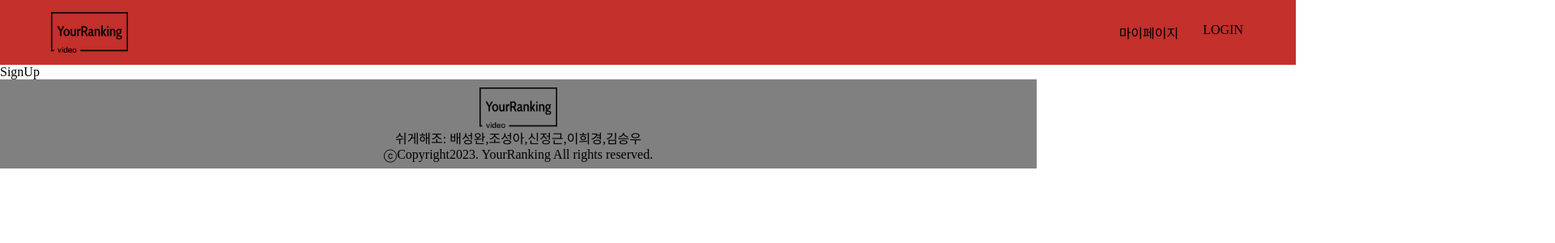
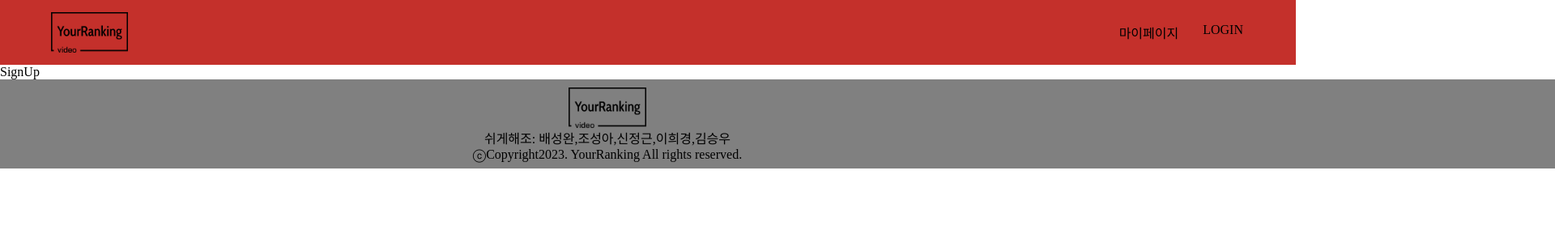
Before and after one commit to baesee0806/YourRankingVideo, a React (Create React App) app: page /signUp in a window 1280 px wide. Shown: the top 300 px of the page at 81% size, 1920 px wide, since content can reach past the window. Built offline with nearby package versions, Linux system fonts and the light colour scheme.

Commit message:
Update Footer.jsx

```diff
--- a/src/layout/Footer.jsx
+++ b/src/layout/Footer.jsx
@@ -19,7 +19,7 @@ export const Logo = styled.img`
 
 export const StyledFooter = styled.div`
   height: 110px;
-  width: 100%;
+  width: 1600%;
   display: flex;
 
   background-color: grey;
@@ -27,7 +27,7 @@ export const StyledFooter = styled.div`
 
 export const FtrContainer = styled.div`
   margin-top: 10px;
-  width: 100%;
+  width: 1500px;
   display: flex;
   align-items: center;
   flex-direction: column;
```
